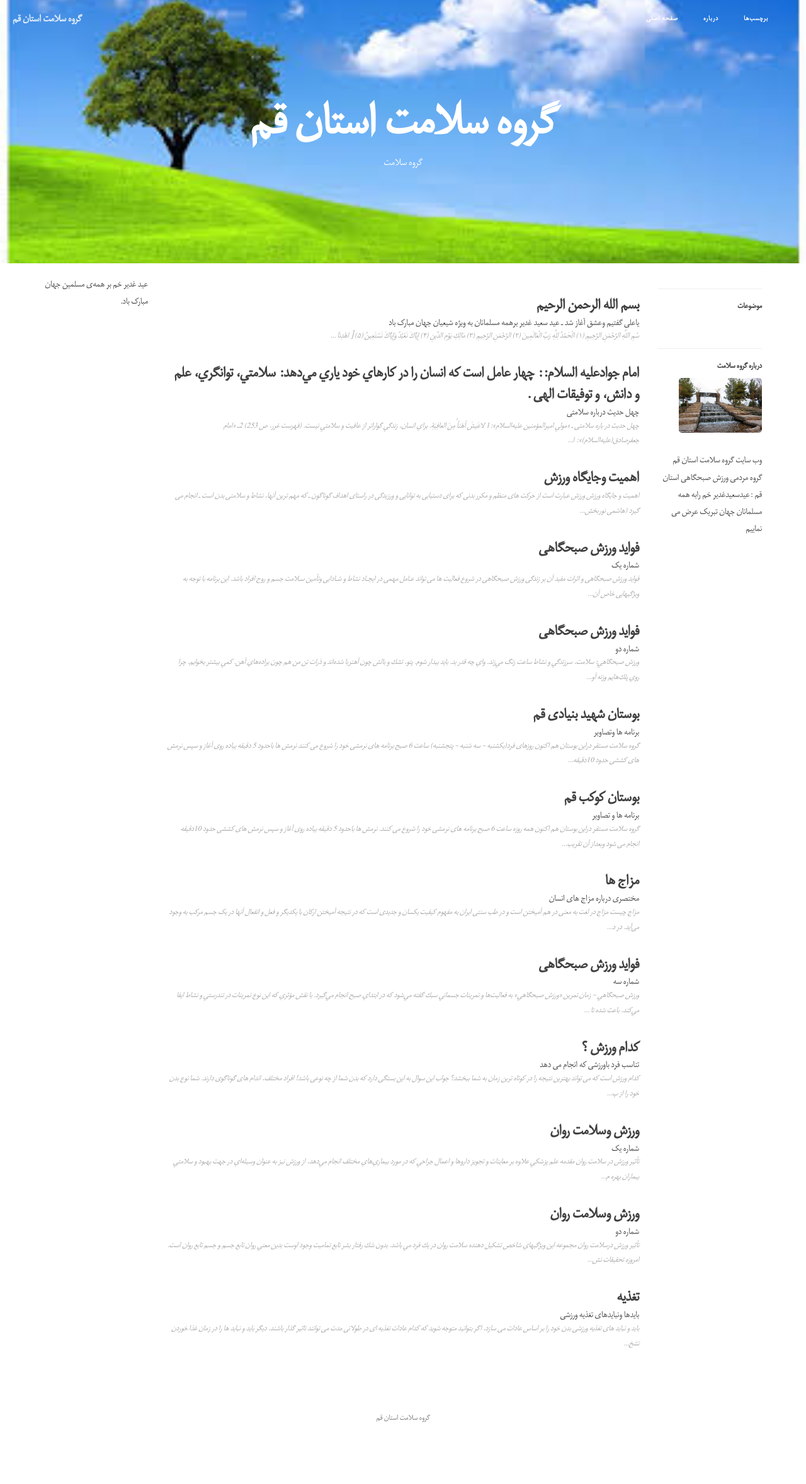
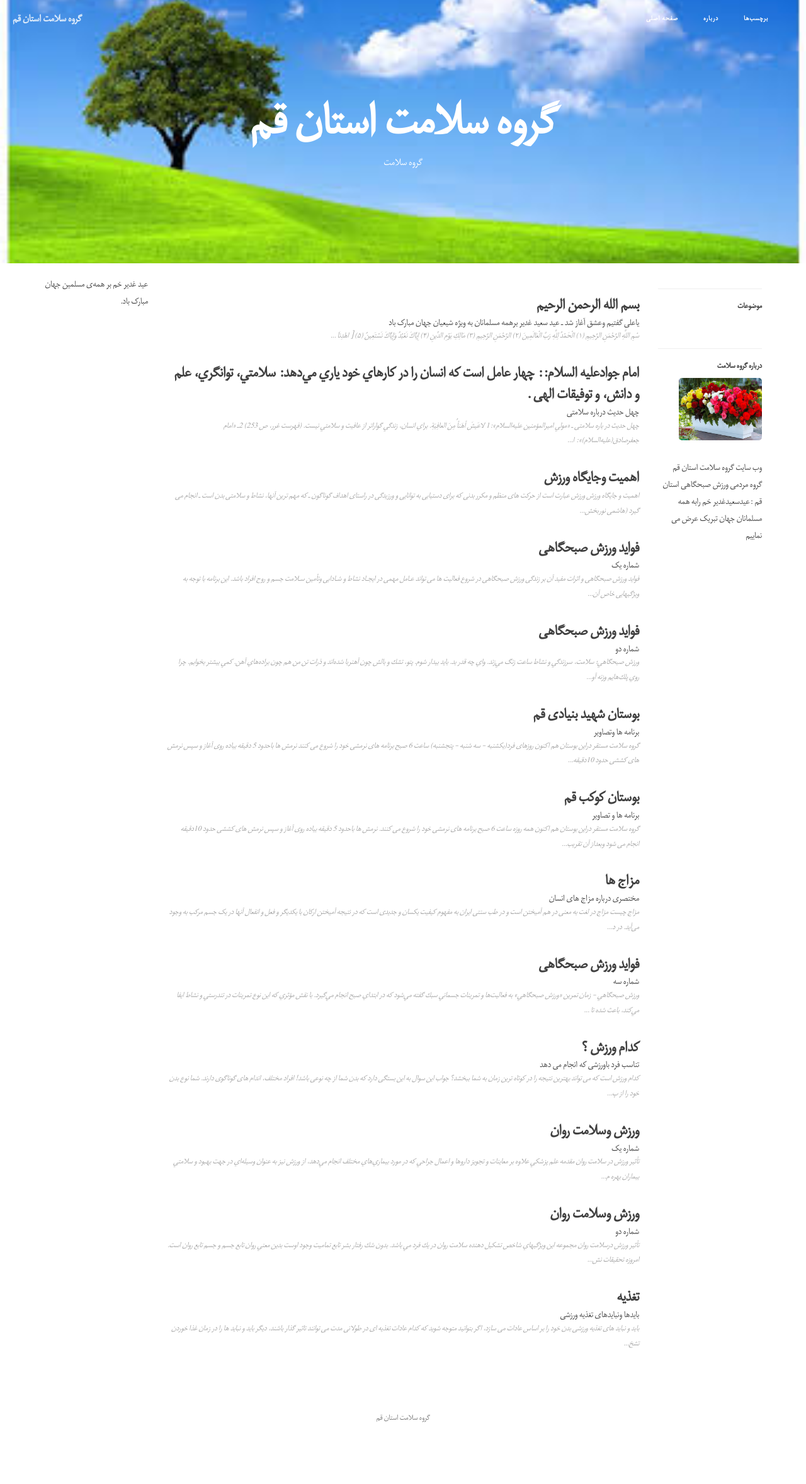
Before and after one commit to grouh-salamat/grouh-salamat.github.io, a Jekyll site: the page built from index.html, in a window 1280 px wide. Shown: the whole page at 63% size. Built offline with Jekyll 4.4.1, drawn with Linux system fonts in a browser that asks for light colours; the list of posts is cut into pages by our own code.

Commit message:
Update _config.yml

```diff
--- a/_config.yml
+++ b/_config.yml
@@ -69,6 +69,7 @@
 sidebar: true                           # whether or not using Sidebar.
 sidebar-about-description: "وب سایت گروه سلامت استان قم<br/>گروه مردمی ورزش صبحگاهی استان قم :عیدسعیدغدیر خم  رابه همه مسلمانان جهان تبریک عرض  می نماییم"
 sidebar-avatar: /img/avatar-hux.jpg      # use absolute URL, seeing it's used in both `/` and `/about/`
+sidebar-avatar: /img/53.jpg      # use absolute URL, seeing it's used in both `/` and `/about/`
 
 
 
```
